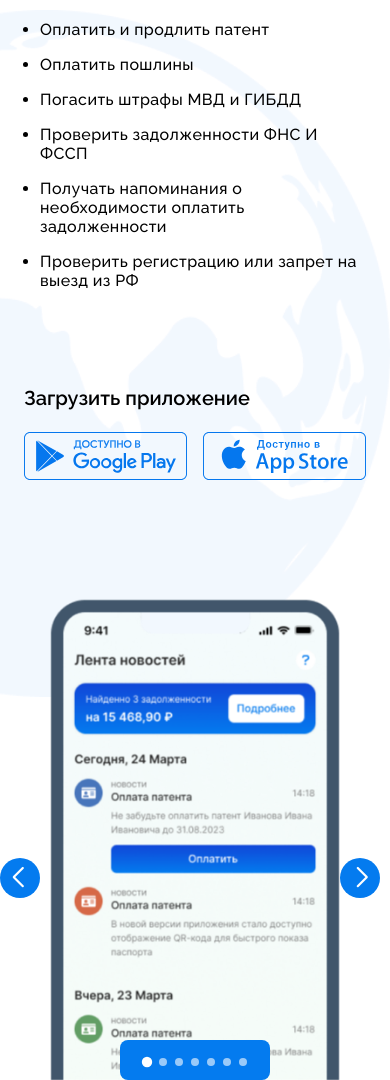
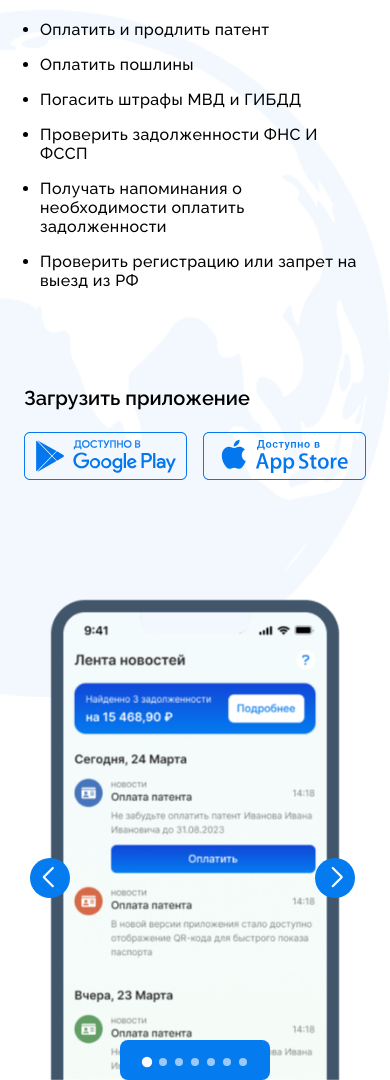
Before and after one commit to roziqov1011/RosMigrant, a plain HTML site: page index.html in a window 390 px wide. Shown: the part 374-1454 px from the top of the page. Drawn offline with nearby package versions, Linux system fonts and the light colour scheme.

Commit message:
work pulling

```diff
--- a/scss/block/_swiper.scss
+++ b/scss/block/_swiper.scss
@@ -136,12 +136,13 @@
      }
     }
     .swiper-button-next {
+      right: 35px;
       &::after{
        margin-left: 4px;
       }
      }
      .swiper-button-prev {
-       left: 0px;
+       left: 30px;
        &::after{
         margin-right: 4px;
        }
```
Also changed, not shown: css/main.css, css/main.min.css, 2 other files.
